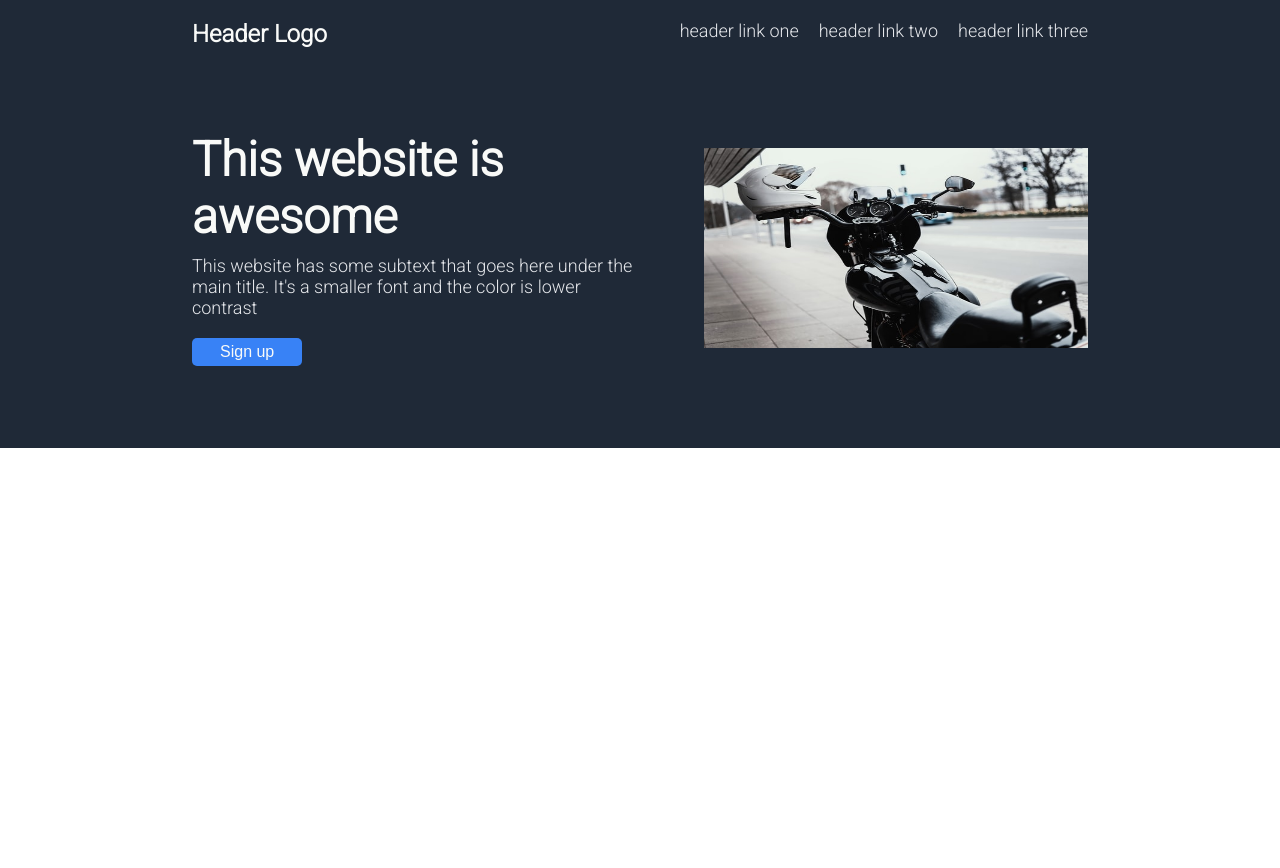
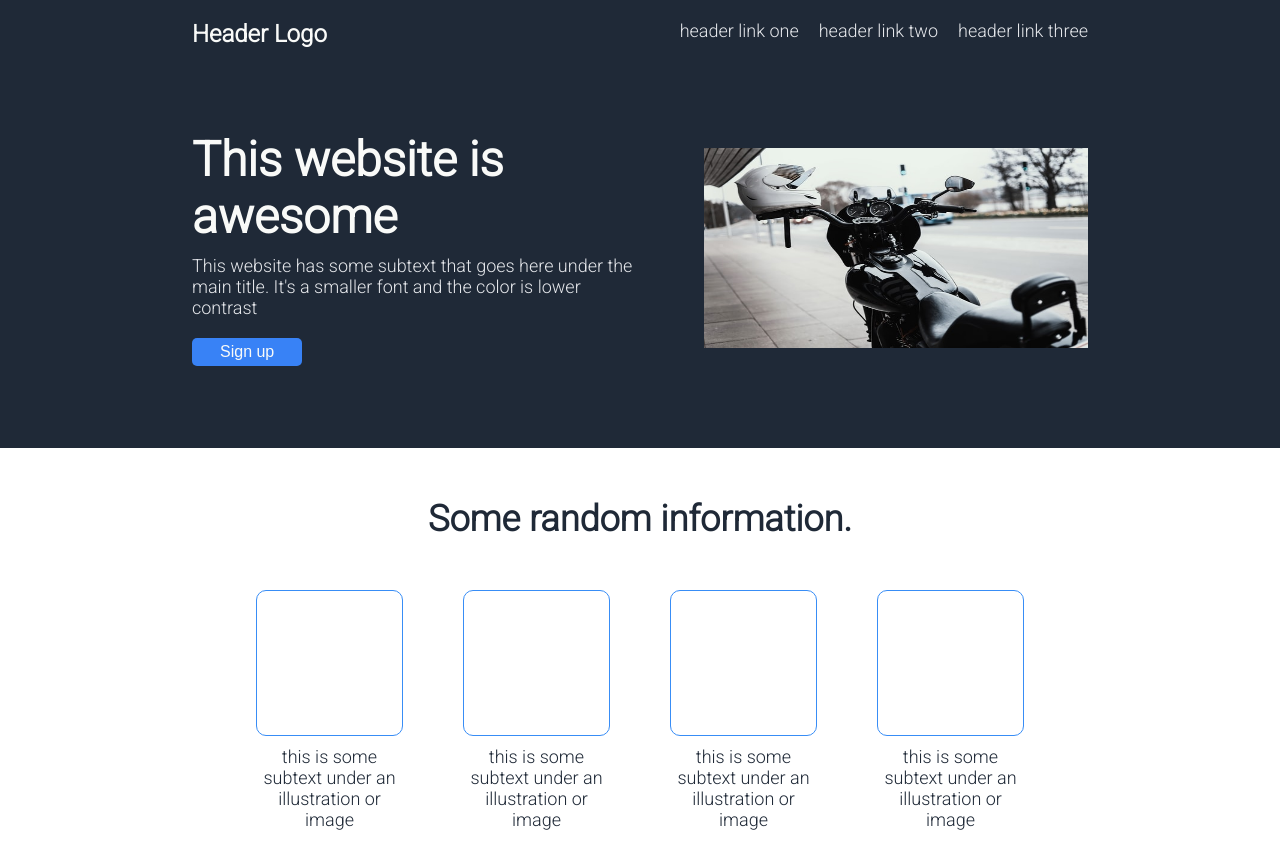
Before and after one commit to zRdzera/Landing-page, a plain HTML site: page index.html in a window 1280 px wide. Before the commit the page ends 800 px from the top, so only its background shows below. Drawn offline with Linux system fonts and the light colour scheme.

Commit message:
Landing page - First section done First section (info) of the main content finished

```diff
--- a/index.html
+++ b/index.html
@@ -42,21 +42,41 @@
         </div>
     </div>
 
-    <div class="mainContent">
-        <div class="info">
 
+    <div class="info section">
+        <div class="info-title">
+            Some random information.
         </div>
 
-        <div class="testimonial">
-
-        </div>
-
-        <div class="signUp">
-
-        </div>
+        <ul>
+            <li>
+                <div class="square"></div>
+                this is some subtext under an illustration or image
+            </li>
+            <li>
+                <div class="square"></div>
+                this is some subtext under an illustration or image
+            </li>
+            <li>
+                <div class="square"></div>
+                this is some subtext under an illustration or image
+            </li>
+            <li>
+                <div class="square"></div>
+                this is some subtext under an illustration or image
+            </li>
+        </ul>
     </div>
 
-    <div class="footer">
+    <div class="testimonial section">
+
+    </div>
+
+    <div class="signUp section">
+
+    </div>
+
+    <div class="footer section">
 
     </div>
 </body>
--- a/style.css
+++ b/style.css
@@ -24,7 +24,7 @@ body {
 .navigation .logo {
     font-size: 24px;
     color: #f9faf8;
-    font-weight: bold;
+    font-weight: 800;
 }
 
 .navigation ul {
@@ -84,3 +84,47 @@ body {
 }
 
 /* ======== MAIN CONTENT ======== */
+
+/* FIRST SECTION - INFO */
+.section {
+    width: 70vw;
+    margin: 100px auto;
+}
+
+.info.section {
+    margin-top: 50px;
+}
+
+.info {
+    display: flex;
+    flex-direction: column;
+    align-items: center;
+    color: #1F2937;
+    gap: 50px;
+}
+
+.info-title {
+    font-size: 36px;
+    font-weight: 800;
+}
+
+.info ul {
+    width: 60vw;
+    display: flex;
+    list-style-type: none;
+    gap: 60px;
+    margin: 0;
+    padding: 0;
+}
+
+.info li {
+    width: 15vw;
+    text-align: center;
+}
+
+.square {
+    border: 1px solid #388df6;
+    border-radius: 10px;
+    height: 18vh;
+    margin-bottom: 10px;
+}
```
